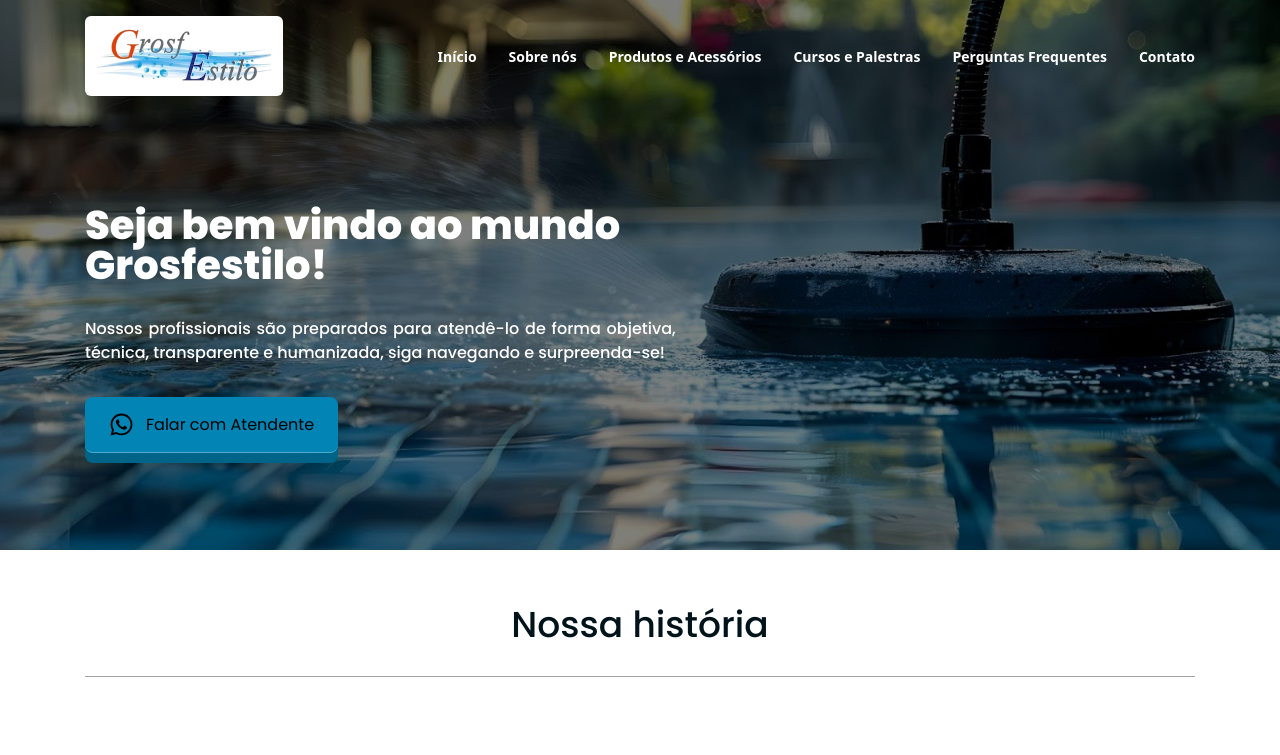
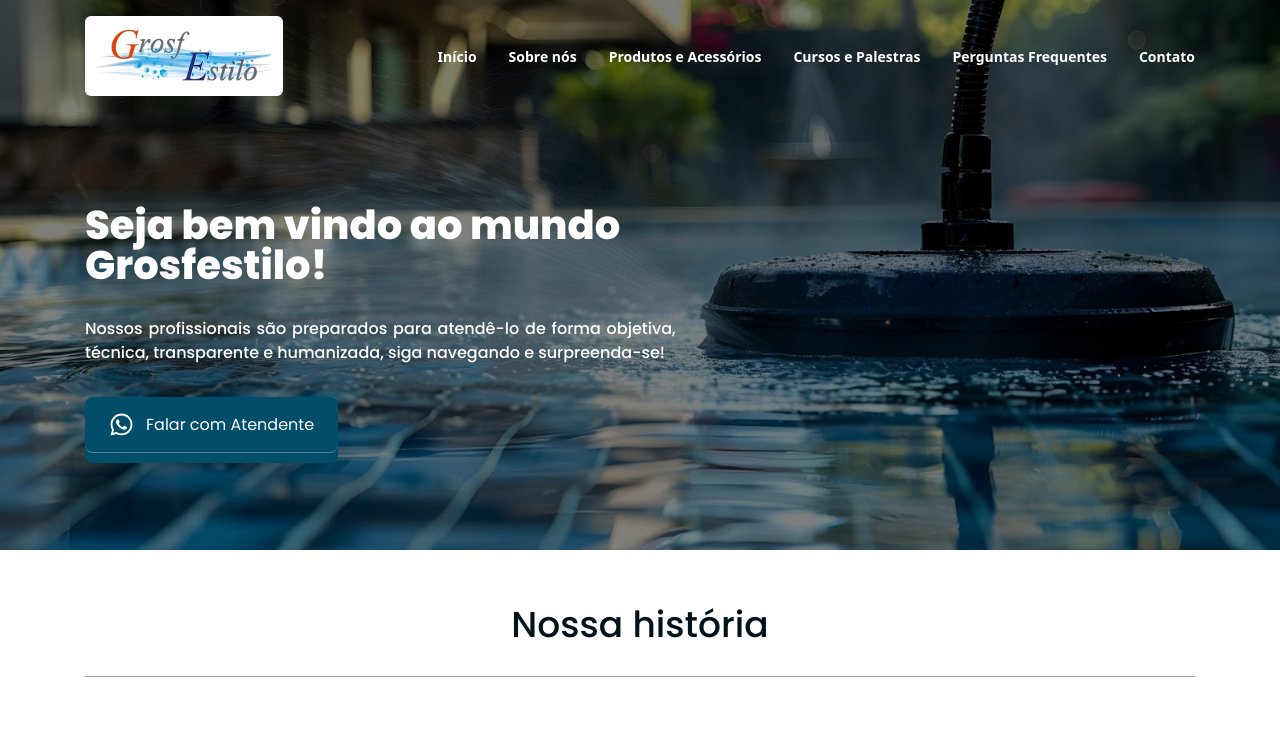
Before and after one commit to EdisonMatos/Site-Grosf, a React (Vite) app: page / in a window 1280 px wide. Shown: the top 755 px of the page. Built offline with nearby package versions, Linux system fonts and the light colour scheme.

Commit message:
fix: Botões

```diff
--- a/src/components/interactives/Buttons.jsx
+++ b/src/components/interactives/Buttons.jsx
@@ -30,7 +30,7 @@ function Buttons({
       default:
         return {
           className:
-            'mb-3 px-6 h-14 bg-primary rounded-lg cursor-pointer hover:bg-primary/90 select-none border-b border-white/30 active:translate-y-2 active:[box-shadow:0_0px_0_0_#1b6ff8,0_0px_0_0_#01435C] active:border-b-[0px] transition-all duration-150 [box-shadow:0_10px_0_0_#006489]',
+            'mb-3 px-6 h-14 bg-[#014E6B] rounded-lg cursor-pointer hover:bg-primary/90 select-none border-b border-white/30 active:translate-y-2 active:[box-shadow:0_0px_0_0_#014E6B,0_0px_0_0_#014E6B] active:border-b-[0px] transition-all duration-150 [box-shadow:0_10px_0_0_#014E6B]',
           label: name || 'Active',
           icon: icon,
         }
@@ -58,7 +58,7 @@ function Buttons({
         disabled={disabled}
       >
         <span
-          className={`flex w-full items-center justify-center h-full gap-3 font-normal text-center text-black ${textSize}`}
+          className={`flex w-full items-center justify-center h-full gap-3 font-normal text-center text-white ${textSize}`}
         >
           {icon} {label}
         </span>
```
